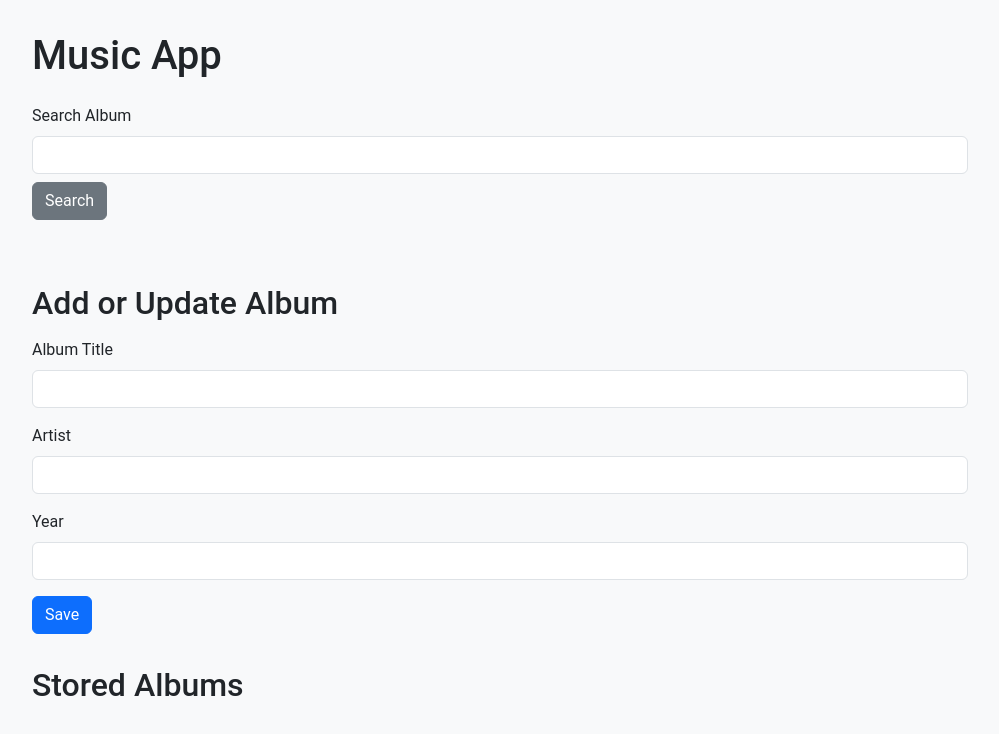
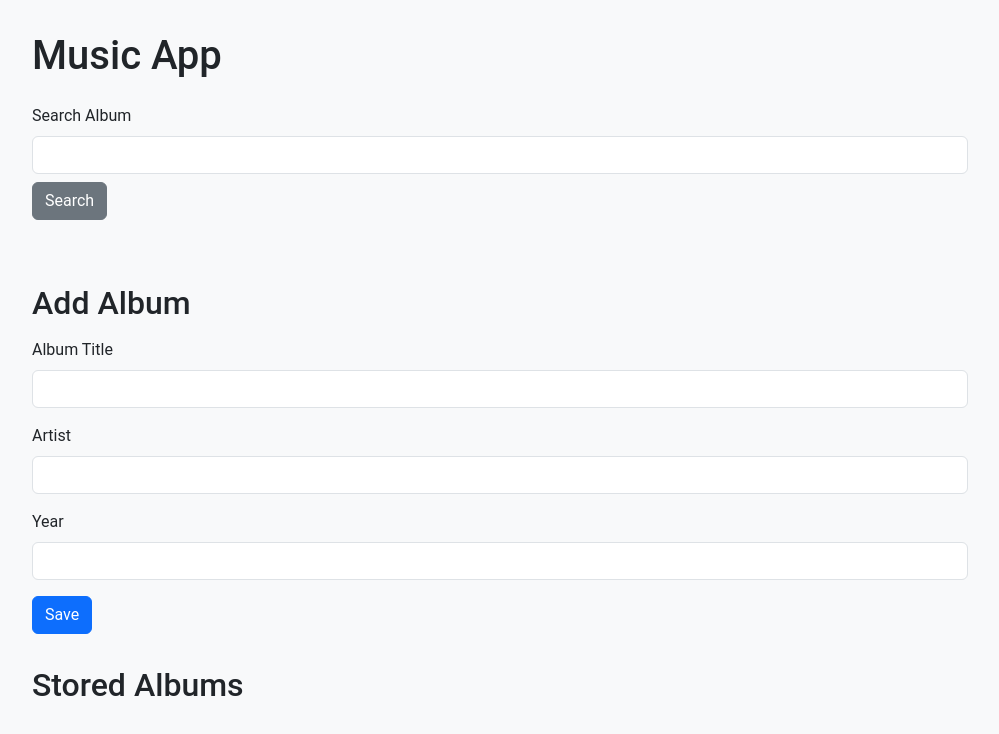
Before and after one commit to fernandochvz/MusicApp, a website: page index.html in a window 1280 px wide. Shown: the whole page, without its empty margins (140-1139 px from the left). Drawn offline with nearby package versions, Linux system fonts and the light colour scheme; no server answers.

Commit message:
Edited titles

```diff
--- a/index.html
+++ b/index.html
@@ -18,7 +18,7 @@
         <div id="search-results-container">
             <div id="search-results"></div>
         </div>
-        <h2>Add or Update Album</h2>
+        <h2>Add Album</h2>
         <form id="album-form">
             <input type="hidden" id="album-id">
             <div class="mb-3">
```
